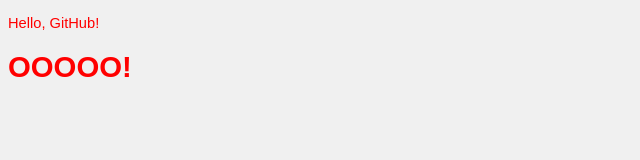
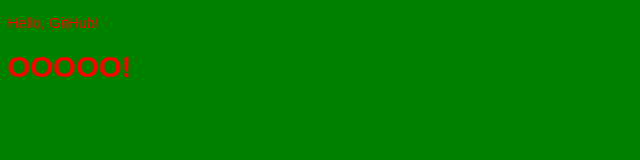
Before and after one commit to trinitatis/my_first, a plain HTML site: page index.html in a window 1280 px wide. Shown: the whole page, without its empty margins (0-640 px from the left). Drawn offline with Linux system fonts and the light colour scheme.

Commit message:
BG - green

```diff
--- a/style.css
+++ b/style.css
@@ -1,6 +1,6 @@
 body {
   font-family: Arial, Verdana,  sans-serif; /* Fonts */
   font-size: 11pt; /* Main font size */
-  background-color: #f0f0f0; /* BG */
+  background-color: green; /* BG */
   color: red; /* Text color */
 }
```
